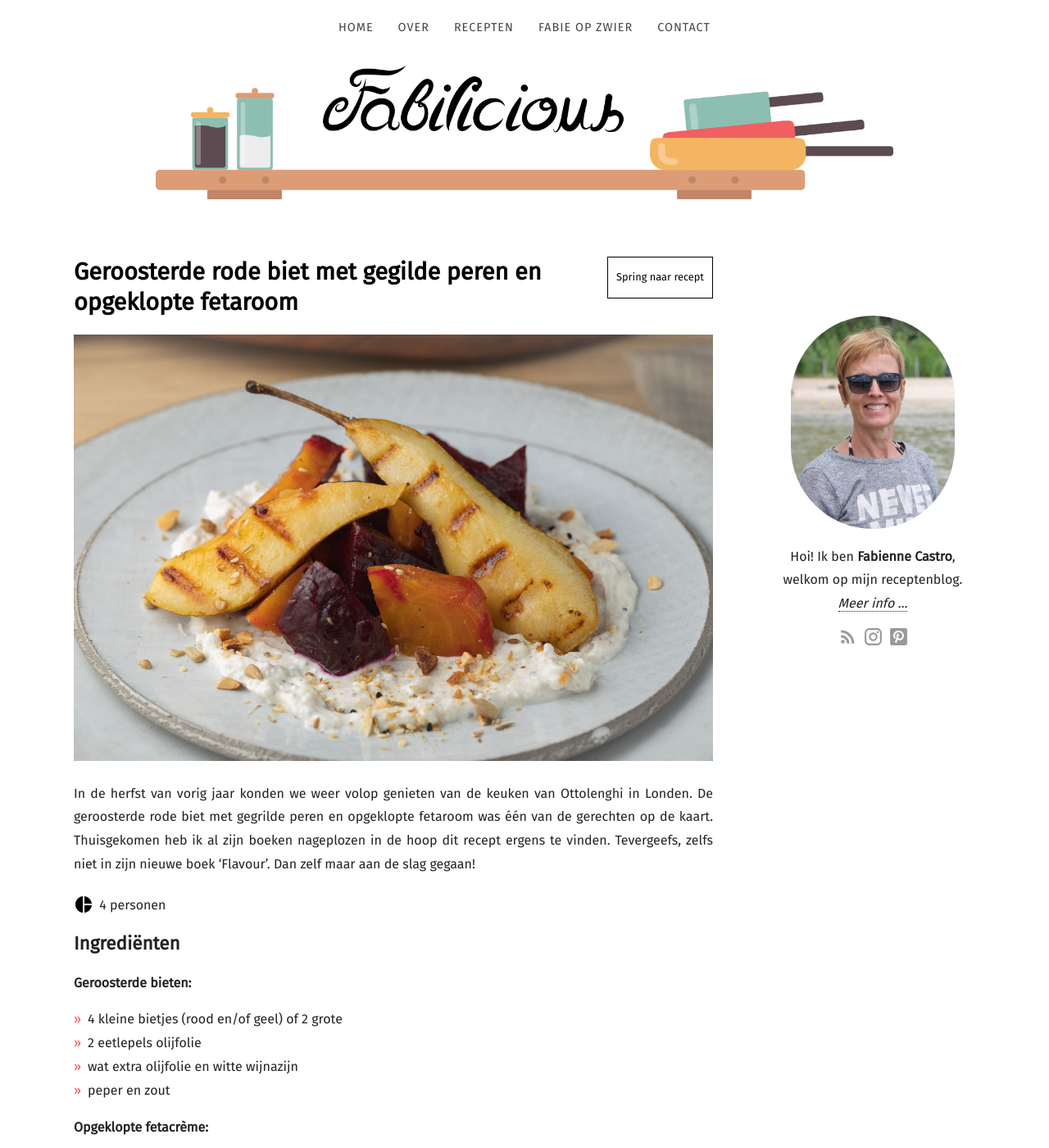
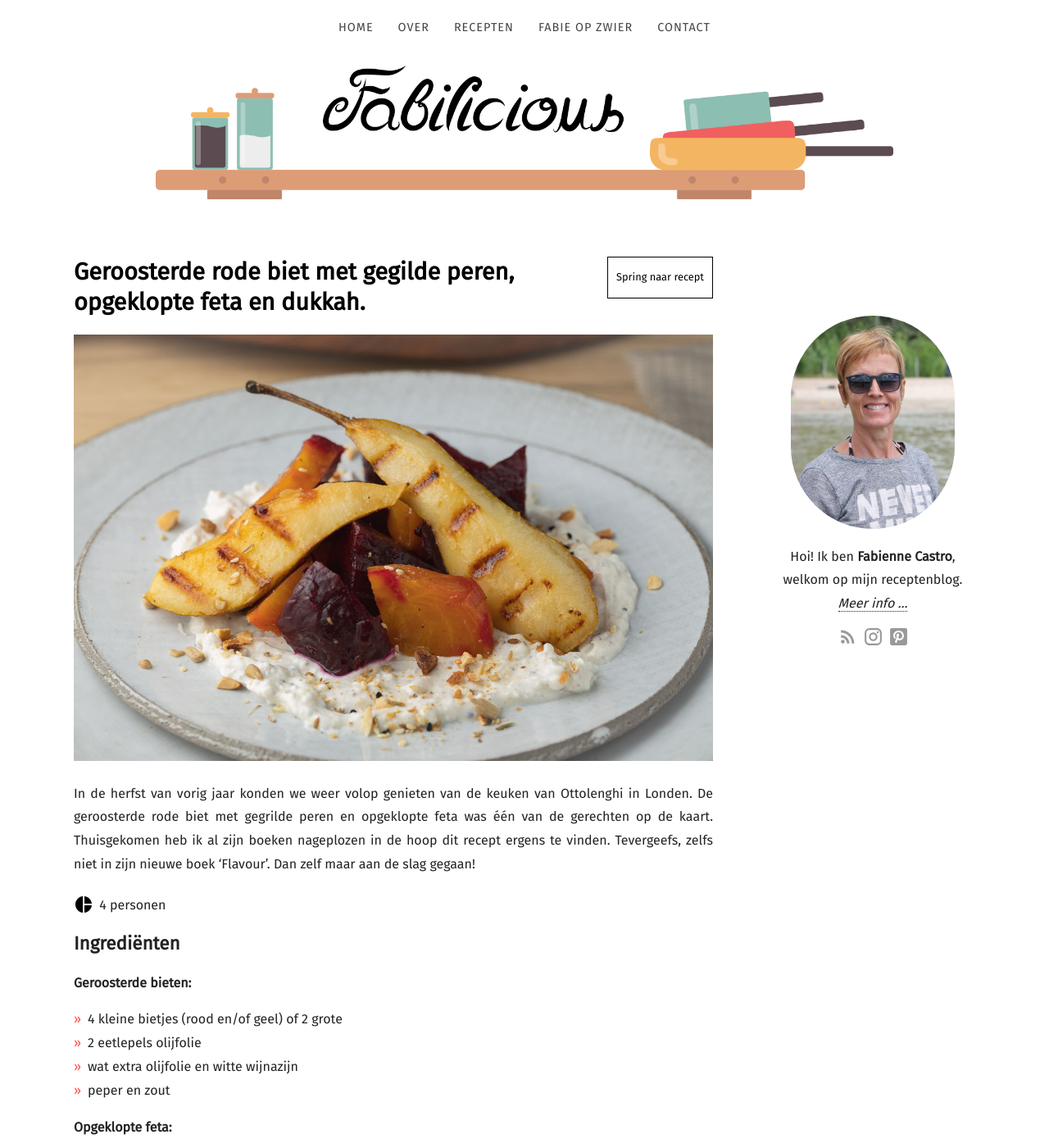
Before and after one commit to fabilicious/fabilicious.github.io, a Jekyll site: the page built from recipes/_posts/2020-10-18-Geroosterde_rode_biet-met_gegrilde_peren_en_opgeklopte_fetaroom.md, in a window 1280 px wide and 1400 px high. Shown: the whole window at 82% size. Built offline with Jekyll 4.4.1, drawn with Linux system fonts in a browser that asks for light colours; nearby versions of some CDN libraries; some web fonts are replaced; some of the changed text lies outside the part shown.

Commit message:
Update 2020-10-18-Geroosterde_rode_biet-met_gegrilde_peren_en_opgeklopte_fetaroom.md

```diff
--- a/recipes/_posts/2020-10-18-Geroosterde_rode_biet-met_gegrilde_peren_en_opgeklopte_fetaroom.md
+++ b/recipes/_posts/2020-10-18-Geroosterde_rode_biet-met_gegrilde_peren_en_opgeklopte_fetaroom.md
@@ -1,6 +1,6 @@
 ---
 date: 2020-10-18
-title: Geroosterde rode biet met gegilde peren en opgeklopte fetaroom
+title: Geroosterde rode biet met gegilde peren, opgeklopte feta en dukkah.
 categories:
   - vegetarisch
 featured_image: /images/fetamousse_rodebiet_peerCU1200.jpg
@@ -13,9 +13,9 @@ recipe:
     * wat extra olijfolie en witte wijnazijn
     * peper en zout
 
-    **Opgeklopte fetacrème:**
+    **Opgeklopte feta:**
     * 100g fetakaas, verkruimeld
-    * 120g Griekse yoghurt
+    * 100g Griekse yoghurt
     * zeste van 1/4 citroen
     * beetje citroensap naar smaak
     * peper en zout
@@ -32,7 +32,7 @@ recipe:
     **Afwerken:**
     * Een beetje [Dukkah](https://fabilicious.be/recipes/bijgerechten/2020/10/18/Dukkah/) of wat gehakte noten geroosterde
 ---
-In de herfst van vorig jaar konden we weer volop genieten van de keuken van Ottolenghi in Londen. De geroosterde rode biet met gegrilde peren en opgeklopte fetaroom was één van de  gerechten op de kaart.
+In de herfst van vorig jaar konden we weer volop genieten van de keuken van Ottolenghi in Londen. De geroosterde rode biet met gegrilde peren en opgeklopte feta was één van de  gerechten op de kaart.
 Thuisgekomen heb ik al zijn boeken nageplozen in de hoop dit recept ergens te vinden.
 Tevergeefs, zelfs niet in zijn nieuwe boek ‘Flavour’.
 Dan zelf maar aan de slag gegaan!
@@ -49,7 +49,7 @@ Zet ze op een bakplaat in de oven tot ze gaar zijn. Tussen de 40 en de 90 minute
 Laten afkoelen, schillen en in blokjes snijden.
 Breng op smaak met peper, zout, een scheutje olijfolie en een beetje wijnazijn.
 
-**Opgeklopte fetacrème:**
+**Opgeklopte feta:**
 
 De fetakaas, Griekse yoghurt, zeste van citroen en enkele druppels citroensap  mixen tot een gladde crème. Breng op smaak met peper en zout. Opgelet de fetakaas is al zoutig!
 
@@ -61,7 +61,7 @@ Verhit de grillpan op een hoog vuur. Gril de peren 1 minuut, draai ze om en gril
 Haal voorzichtig de peren van de grillpan.
 
 
-Doe  de fetacrème in een grote schaal of in individuele kommetjes.
+Doe de fetacrème in een grote schaal of in individuele kommetjes.
 Giet er de olijfolie rond en strooi er de sumac over.
 Leg de stukjes rode biet er op en schik de gegrilde peren er boven.
 Bestrooi met dukkah.
```
